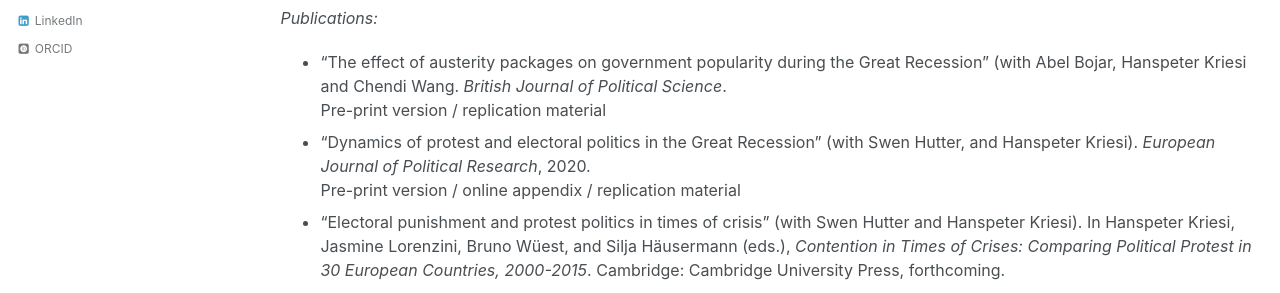
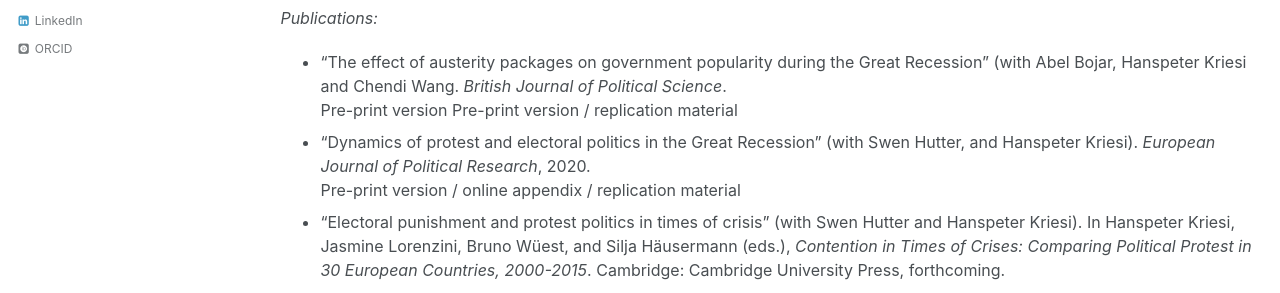
Before and after one commit to bjoernbremer/bjoernbremer.github.io, a Jekyll site: the page built from _projects/2_polcon.md, in a window 1280 px wide and 1120 px high. Shown: the part 463-756 px from the top of the window. Built offline with Jekyll 4.4.1, drawn with Linux system fonts in a browser that asks for light colours; some web fonts are replaced.

Commit message:
update website

```diff
--- a/_projects/2_polcon.md
+++ b/_projects/2_polcon.md
@@ -11,9 +11,10 @@
 In co-authored papers, I worked on different aspects of this research project. On the one hand, I worked on comparative-static analyses of the electoral consequences of the Great Recession. On the other hand, I analysed the development of political conflict in comparative case studies. In particular, I have worked on chapters in edited volumes that analyse the development of political conflict in Germany, Greece, Spain and the UK. Some of the research from this project is still ungoing and I also plan to work on the politics of economic crises in the future.
 
 *Publications:*
-* "The effect of austerity packages on government popularity during the Great Recession" (with Abel Bojar, [Hanspeter Kriesi](http://www.eui.eu/DepartmentsAndCentres/PoliticalAndSocialSciences/People/Professors/Kriesi.aspx) and Chendi Wang. *British Journal of Political Science*.<br/>
+* "The effect of austerity packages on government popularity during the Great Recession" (with Abel Bojar, [Hanspeter Kriesi](http://www.eui.eu/DepartmentsAndCentres/PoliticalAndSocialSciences/People/Professors/Kriesi.aspx) and Chendi Wang. *British Journal of Political Science*. <br/>
+<a href="{{ site.url }}/files/publications/AusterityEvents_BJPolS_accepted.pdf" target="_blank">Pre-print version</a>
 [Pre-print version]({{ site.url }}/files/publications/AusterityEvents_BJPolS_accepted.pdf) / [replication material]()
-* ["Dynamics of protest and electoral politics in the Great Recession"](https://doi.org/10.1111/1475-6765.12375) (with [Swen Hutter](http://www.swen-hutter.eu/), and [Hanspeter Kriesi](http://www.eui.eu/DepartmentsAndCentres/PoliticalAndSocialSciences/People/Professors/Kriesi.aspx)). *European Journal of Political Research*, 2020.<br/>
+* ["Dynamics of protest and electoral politics in the Great Recession"](https://doi.org/10.1111/1475-6765.12375) (with [Swen Hutter](http://www.swen-hutter.eu/), and [Hanspeter Kriesi](http://www.eui.eu/DepartmentsAndCentres/PoliticalAndSocialSciences/People/Professors/Kriesi.aspx)). *European Journal of Political Research*, 2020. <br/>
 [Pre-print version]({{ site.url }}/files/publications/BremerHutterKriesi_2019_EJPR.pdf) / [online appendix]({{ site.url }}/files/publications/BremerHutterKriesi_2019_EJPR_appendix.pdf) / [replication material](https://doi.org/10.7910/DVN/GWPX1A)
 * "Electoral punishment and protest politics in times of crisis" (with [Swen Hutter](http://www.swen-hutter.eu/) and [Hanspeter Kriesi](http://www.eui.eu/DepartmentsAndCentres/PoliticalAndSocialSciences/People/Professors/Kriesi.aspx)). In Hanspeter Kriesi, Jasmine Lorenzini, Bruno Wüest, and Silja Häusermann (eds.), *Contention in Times of Crises: Comparing Political Protest in 30 European Countries, 2000-2015*. Cambridge: Cambridge University Press, forthcoming.
 * "The restructuring of British and German party politics in times of crisis" (with [Julia Schulte-Cloos](https://jschultecloos.github.io/)). In Hutter, Swen and Hanspeter Kriesi (eds.), *European Party Politics in Times of Crisis.* Cambridge: Cambridge University Press, 2019.
```
Also changed, not shown: _pages/publications.md (+1 -1 lines), _posts/2020-04-20-monkeycage-eurobonds.md (+1 -1 lines), _projects/3_fiscal_trade-offs.md (+2 -2 lines).
